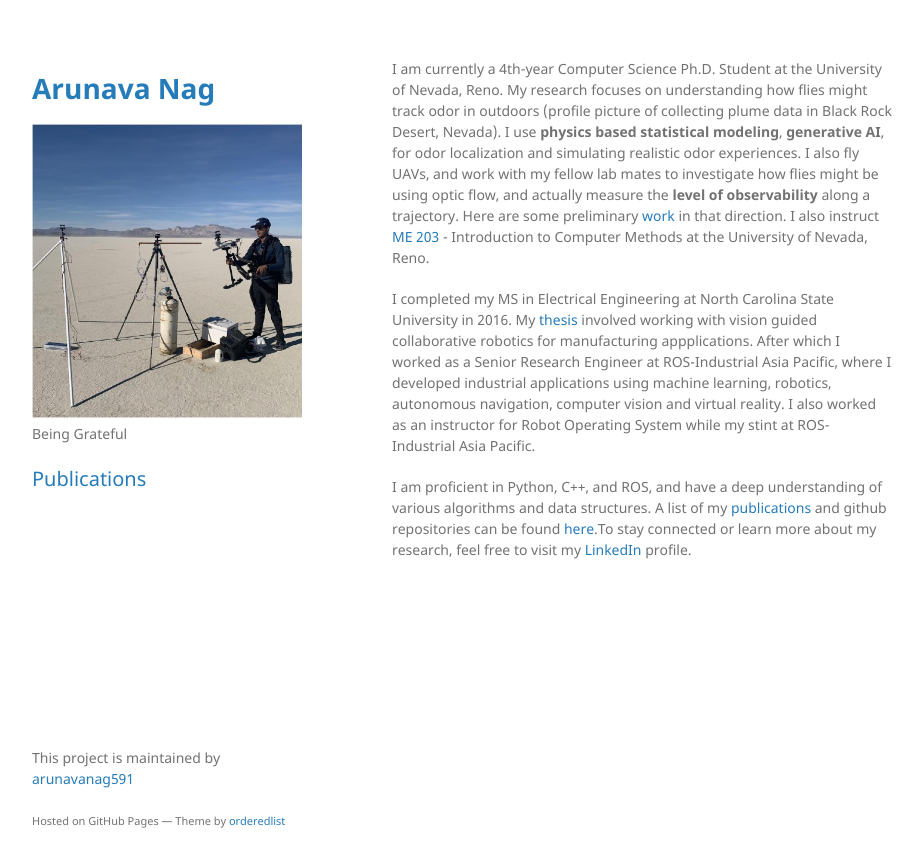
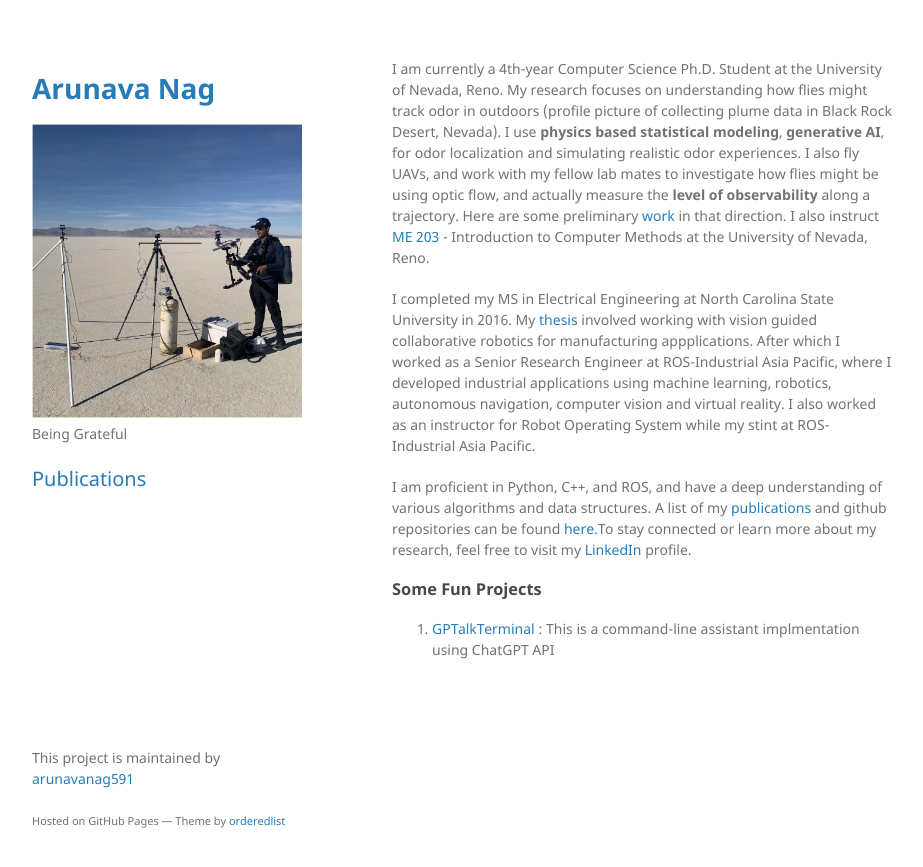
Before and after one commit to arunavanag591/mypage, a Jekyll site: the page built from index.md, in a window 1280 px wide. Shown: the top 867 px of the page, without its empty margins (178-1101 px from the left). Built offline with Jekyll 4.4.1, drawn with Linux system fonts in a browser that asks for light colours.

Commit message:
added tools

```diff
--- a/index.md
+++ b/index.md
@@ -8,3 +8,6 @@ I am currently a 4th-year Computer Science Ph.D. Student at the University of Ne
 I completed my MS in Electrical Engineering at North Carolina State University in 2016. My [thesis](https://repository.lib.ncsu.edu/handle/1840.16/11399) involved working with vision guided collaborative robotics for manufacturing appplications. After which I worked as a Senior Research Engineer at ROS-Industrial Asia Pacific, where I developed industrial applications using machine learning, robotics, autonomous navigation, computer vision and virtual reality. I also worked as an instructor for Robot Operating System while my stint at ROS-Industrial Asia Pacific.
 
 I am proficient in Python, C++, and ROS, and have a deep understanding of various algorithms and data structures. A list of my [publications](https://arunavanag591.github.io/about/publications/) and github repositories can be found [here](https://github.com/arunavanag591).To stay connected or learn more about my research, feel free to visit my [LinkedIn](https://www.linkedin.com/in/arunavanag/) profile.
+
+### Some Fun Projects
+1. [GPTalkTerminal](https://github.com/arunavanag591/GPTalkTerminal.git) : This is a command-line assistant implmentation using ChatGPT API
```
